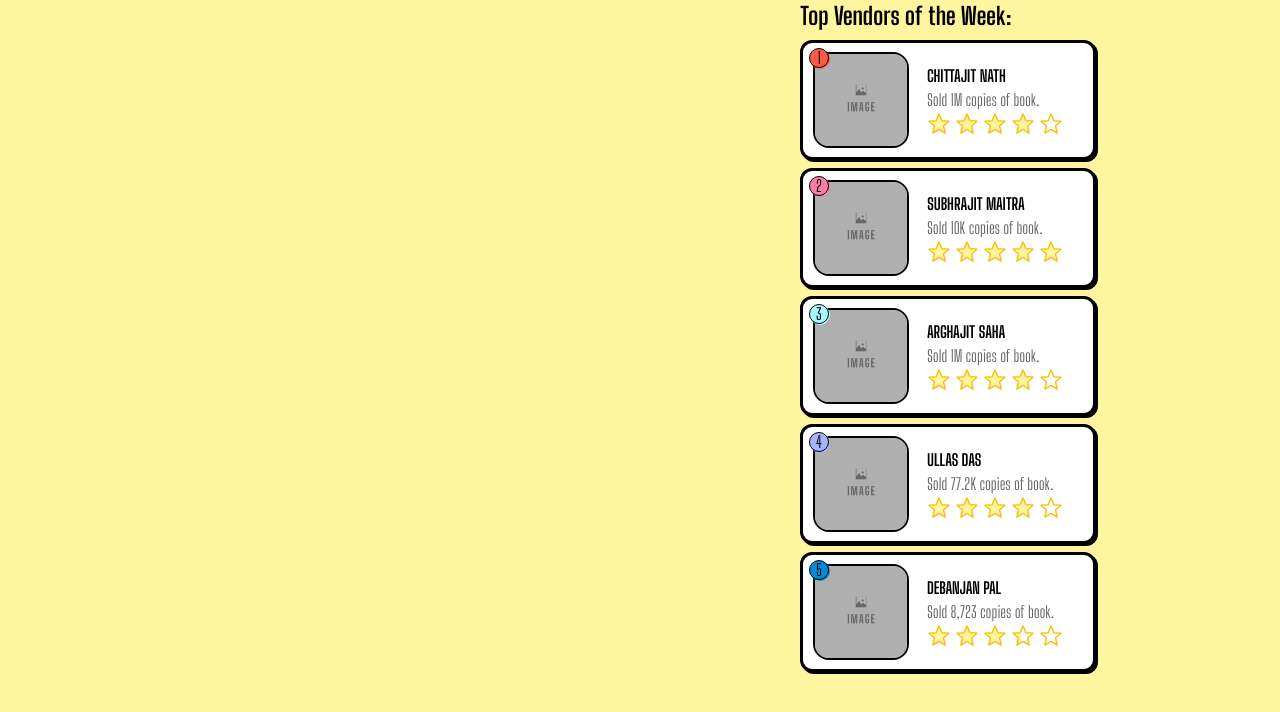
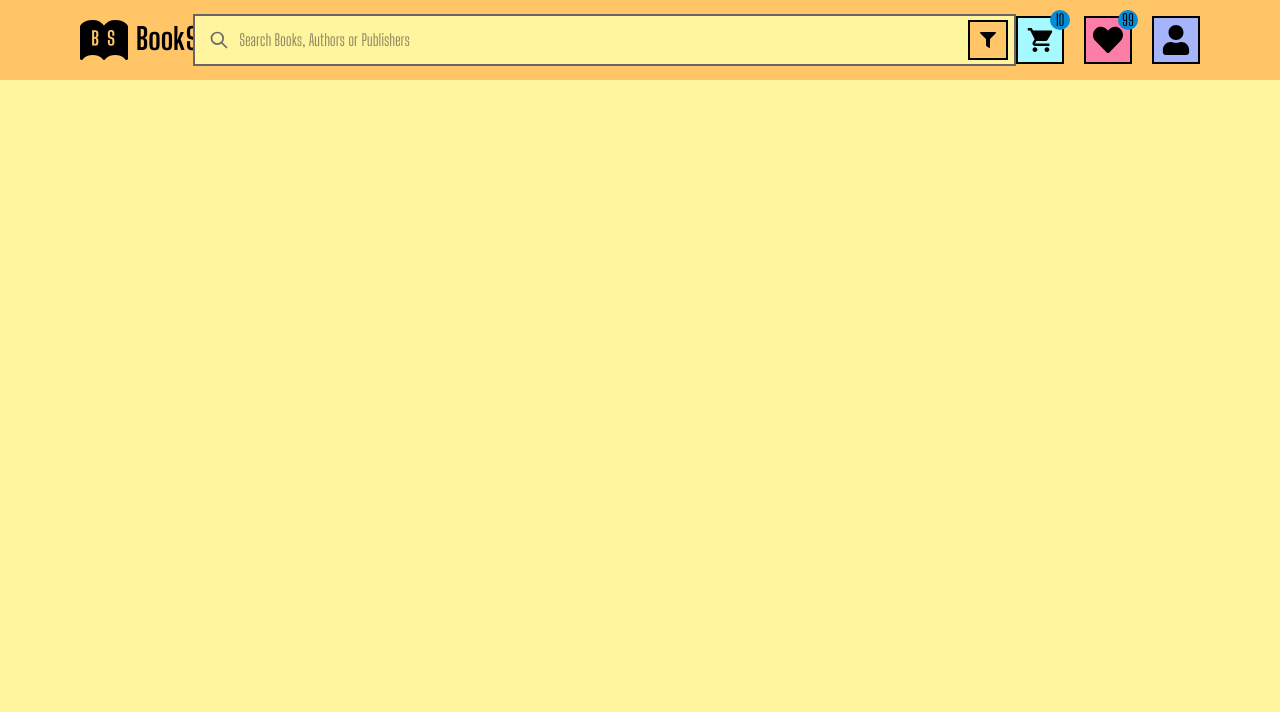
Before and after one commit to iamchitta07/BookStore, a React (Vite) app: page / in a window 1280 px wide. Shown: the top 712 px of the page. Built offline with nearby package versions, Linux system fonts and the light colour scheme.

Commit message:
Added: Accordino , NavBar and SearchBar

```diff
--- a/index.html
+++ b/index.html
@@ -4,6 +4,7 @@
     <meta charset="UTF-8" />
     <meta name="viewport" content="width=device-width, initial-scale=1.0" />
     <title>BookStore</title>
+    <link rel="shortcut icon" href="/icons/LOGO.svg" type="image/x-icon">
     <link rel="stylesheet" href="./src/index.css">
   </head>
   <body class="bg-background">
--- /dev/null
+++ b/src/components/common/buttons/SqBtn.tsx
@@ -0,0 +1,54 @@
+import type { CSSProperties, FC, ReactNode } from "react";
+import { useState } from "react";
+import { hexToRgb } from "../../../utils";
+import { Link } from "react-router-dom";
+
+interface SqBtnProps {
+  count?: number | undefined;
+  children: ReactNode;
+  color: string;
+  href: string;
+}
+
+const SqBtn: FC<SqBtnProps> = ({ count = undefined, children, color, href }) => {
+  const rgbCol = hexToRgb(color);
+  console.log(color);
+  const [handleHover, setHandleHover] = useState<boolean>(false);
+
+  const mainStyle: CSSProperties[] = handleHover
+    ? [
+        {
+          backgroundColor: color,
+          boxShadow: `3px 3px 0px ${rgbCol}`,
+        },
+        { boxShadow: `2px 1px 0px ${rgbCol}` },
+      ]
+    : [
+        {
+          backgroundColor: color,
+        },
+        {},
+      ];
+
+  return (
+    <Link
+      to={href}
+      className={`h-12 w-12 border-2 relative flex justify-center items-center duration-300`}
+      onMouseEnter={() => setHandleHover(true)}
+      onMouseLeave={() => setHandleHover(false)}
+      style={mainStyle[0]}
+    >
+      {count !== undefined && (
+        <div
+          className="absolute -top-1 -right-1 duration-300 translate-x-1/5 -translate-y-1/5 rounded-full bg-col-six w-5 h-5 flex justify-center items-center"
+          style={mainStyle[1]}
+        >
+          {count}
+        </div>
+      )}
+      {children}
+    </Link>
+  );
+};
+
+export default SqBtn;
--- a/src/components/landingPage/LandingPage.tsx
+++ b/src/components/landingPage/LandingPage.tsx
@@ -1,10 +1,10 @@
-import TopVendors from "../layouts/topVendors/TopVendors";
+import NavBar from "../layouts/navbar/NavBar";
 
 
 const LandingPage = () => {
   return (
     <div>
-      <TopVendors/>
+      <NavBar />
     </div>
   );
 };
--- a/src/components/layouts/accordino/Accordino.tsx
+++ b/src/components/layouts/accordino/Accordino.tsx
@@ -1,10 +1,65 @@
-
-
+import { useState } from "react";
+import { Link } from "react-router-dom";
+import { accordinoConst } from "../../../constants";
 
 const Accordino = () => {
+  const [activeIndex, setActiveIndex] = useState<number>(0);
+
   return (
-    <div>Accordino</div>
-  )
-}
+    <div className="w-full px-4 py-10 md:px-8 lg:px-16">
+      <div className="flex flex-col md:flex-row w-full h-200 border-5 border-black overflow-hidden">
+        {accordinoConst.map((panel, index) => {
+          const isActive = index === activeIndex;
+          const isLast = index === accordinoConst.length - 1;
 
-export default Accordino
+          return (
+            <Link
+              to={panel.href}
+              key={panel.title}
+              onMouseEnter={() => setActiveIndex(index)}
+              className={`
+                relative cursor-pointer overflow-hidden no-underline
+                transition-all duration-500 ease-in-out
+                ${panel.color}
+                ${!isLast ? "border-r-5 border-black" : ""}
+                ${isActive ? "flex-5" : "flex-2"}
+              `}
+            >
+              {/* ── Expanded state ── */}
+              <div
+                className={`
+                  absolute inset-0 bg-cover bg-bottom bg-no-repeat
+                  transition-opacity duration-500
+                  ${isActive ? "opacity-100" : "opacity-0 pointer-events-none"}
+                `}
+                style={{ backgroundImage: `url(${panel.image})` }}
+              >
+                <h2 className="text-8xl font-bold uppercase text-bold p-6 md:p-8">
+                  {panel.title}
+                </h2>
+              </div>
+
+              {/* ── Collapsed state – vertical text ── */}
+              <div
+                className={`
+                  absolute inset-0 flex items-center justify-center
+                  transition-opacity duration-500
+                  ${isActive ? "opacity-0 pointer-events-none" : "opacity-100"}
+                `}
+              >
+                <span
+                  className="text-5xl font-bold uppercase text-bold whitespace-nowrap"
+                  style={{ writingMode: "vertical-rl", rotate: "180deg" }}
+                >
+                  {panel.title}
+                </span>
+              </div>
+            </Link>
+          );
+        })}
+      </div>
+    </div>
+  );
+};
+
+export default Accordino;
--- /dev/null
+++ b/src/components/layouts/navbar/Buttons.tsx
@@ -0,0 +1,25 @@
+import { IoMdCart } from "react-icons/io";
+import { FaHeart } from "react-icons/fa";
+import { FaUser } from "react-icons/fa";
+
+import SqBtn from "../../common/buttons/SqBtn";
+
+const cols: string[] = ["#A6FAFF", "#FB7DA8", "#A5B4FB"];
+
+function Buttons() {
+  return (
+    <div className="flex gap-5">
+      <SqBtn count={10} color={cols[0]} href="cart">
+        <IoMdCart size={30} />
+      </SqBtn>
+      <SqBtn count={99} color={cols[1]} href="wishlist">
+        <FaHeart size={30} />
+      </SqBtn>
+      <SqBtn color={cols[2]} href="user">
+        <FaUser size={30} />
+      </SqBtn>
+    </div>
+  );
+}
+
+export default Buttons;
--- /dev/null
+++ b/src/components/layouts/navbar/NavBar.tsx
@@ -0,0 +1,21 @@
+import { Link } from "react-router-dom";
+
+import LOGO from "/icons/LOGO_BLACK.svg";
+import SearchBar from "./SearchBar";
+import Buttons from "./Buttons";
+
+const NavBar = () => {
+  return (
+    <div className="h-20 w-full bg-col-one flex items-center justify-between px-20">
+      <Link to="/" className="flex gap-2">
+        <img src={LOGO} alt="Bookstore Logo" className="h-10" />
+        <span className="font-bold text-3xl">BookStore</span>
+      </Link>
+
+      <SearchBar />
+      <Buttons />
+    </div>
+  );
+};
+
+export default NavBar;
--- /dev/null
+++ b/src/components/layouts/navbar/SearchBar.tsx
@@ -0,0 +1,97 @@
+import { useState, useEffect, useRef } from "react";
+import { FaFilter } from "react-icons/fa";
+// Mock data for suggestions
+const SUGGESTIONS = [
+  "Tailwind CSS v4 features",
+  "React performance optimization",
+  "Bun runtime vs Node.js",
+  "TypeScript generic patterns",
+  "Edge computing explained",
+  "Server Components guide",
+];
+
+export default function SearchBar() {
+  const [query, setQuery] = useState("");
+  const [results, setResults] = useState<string[]>([]);
+  const [isOpen, setIsOpen] = useState(false);
+  const containerRef = useRef<HTMLDivElement>(null);
+
+  // Close suggestions when clicking outside
+  useEffect(() => {
+    const handleClickOutside = (e: MouseEvent) => {
+      if (containerRef.current && !containerRef.current.contains(e.target as Node)) {
+        setIsOpen(false);
+      }
+    };
+    document.addEventListener("mousedown", handleClickOutside);
+    return () => document.removeEventListener("mousedown", handleClickOutside);
+  }, []);
+
+  // Handle filtering (Simulating an API call)
+  useEffect(() => {
+    if (query.length < 1) {
+      setResults([]);
+      return;
+    }
+
+    const timeoutId = setTimeout(() => {
+      const filtered = SUGGESTIONS.filter((item) =>
+        item.toLowerCase().includes(query.toLowerCase()),
+      );
+      setResults(filtered);
+      setIsOpen(true);
+    }, 150); // 150ms debounce
+
+    return () => clearTimeout(timeoutId);
+  }, [query]);
+
+  return (
+    <div className="flex flex-col w-300">
+      <div ref={containerRef} className="relative w-full max-w-4xl">
+        {/* Search Input */}
+        <div className="group relative">
+          <input
+            type="text"
+            value={query}
+            onChange={(e) => setQuery(e.target.value)}
+            onFocus={() => query.length > 0 && setIsOpen(true)}
+            placeholder="Search Books, Authors or Publishers"
+            className="w-full border-2 border-expired bg-background py-3 px-11  text-zinc-900 outline-hidden transition-all focus:border-black duration-300 focus:shadow-[3px_3px_0px_rgba(0,0,0,1)] hover:shadow-[3px_3px_0px_rgba(0,0,0,1)]"
+          />
+          <div className="absolute inset-y-0 left-0 flex items-center pl-4 text-expired group-focus-within:text-black">
+            <svg className="h-5 w-5" fill="none" viewBox="0 0 24 24" stroke="currentColor">
+              <path
+                strokeLinecap="round"
+                strokeLinejoin="round"
+                strokeWidth={2}
+                d="M21 21l-6-6m2-5a7 7 0 11-14 0 7 7 0 0114 0z"
+              />
+            </svg>
+          </div>
+          <button className="absolute inset-y-1.5 right-2 border-2 active:shadow-[1px_1px_0px_rgba(0,0,0,1)] hover:shadow-[1px_1px_0px_rgba(0,0,0,1)] flex items-center h-10 w-10 justify-center bg-secondary-btn text-black">
+            <FaFilter />
+          </button>
+        </div>
+
+        {/* Suggestions Dropdown */}
+        {isOpen && results.length > 0 && (
+          <ul className="absolute mt-2 w-full overflow-hidden border border-black bg-background shadow-[2px_2px_0px_rgba(0,0,0,1)] bg-backgroud fade-in slide-in-from-top-1">
+            {results.map((suggestion, index) => (
+              <li key={index}>
+                <button
+                  onClick={() => {
+                    setQuery(suggestion);
+                    setIsOpen(false);
+                  }}
+                  className="flex w-full px-4 py-2 text-left text-md text-zinc-800 hover:text-black hover:bg-col-one"
+                >
+                  {suggestion}
+                </button>
+              </li>
+            ))}
+          </ul>
+        )}
+      </div>
+    </div>
+  );
+}
--- a/src/constants/index.ts
+++ b/src/constants/index.ts
@@ -137,31 +137,37 @@ export const accordinoConst: AccordinoProps[] = [
   {
     title: "Sci-Fi",
     image: SCIFI,
-    href: "sci-fi"
+    href: "sci-fi",
+    color: "bg-acc-scifi",
   },
   {
     title: "Regligious",
     image: RELIGIOUS,
-    href: "regligious"
+    href: "regligious",
+    color: "bg-acc-religious",
   },
   {
     title: "Mystery, Thriller",
     image: MYSTERY,
-    href: "mystery"
+    href: "mystery",
+    color: "bg-acc-mystery",
   },
   {
     title: "Romance",
     image: ROMANCE,
-    href: "romanceRegligious"
+    href: "romanceRegligious",
+    color: "bg-acc-romance",
   },
   {
     title: "History",
     image: HISTORY,
-    href: "history"
+    href: "history",
+    color: "bg-acc-history",
   },
   {
     title: "Teen, Adults",
     image: TEEN,
-    href: "teen-adults"
-  }
+    href: "teen-adults",
+    color: "bg-acc-teen",
+  },
 ];
--- a/src/index.css
+++ b/src/index.css
@@ -29,5 +29,12 @@
   --color-expired: #666666;
   --color-star-stroke: #F8C315;
 
+  --color-acc-scifi: #E67E22;
+  --color-acc-religious: #5DA9DD;
+  --color-acc-mystery: #7D829B;
+  --color-acc-romance: #A56461;
+  --color-acc-history: #C19770;
+  --color-acc-teen: #7FB3C2;
+
   --font-sans: "Big Shoulders Display", sans-serif;
 }
--- a/src/types/index.ts
+++ b/src/types/index.ts
@@ -45,4 +45,5 @@ export interface AccordinoProps {
   title: string;
   image: string;
   href: string;
+  color: string;
 }
```
Also changed, not shown: public/icons/LOGO_BLACK.svg (added).
